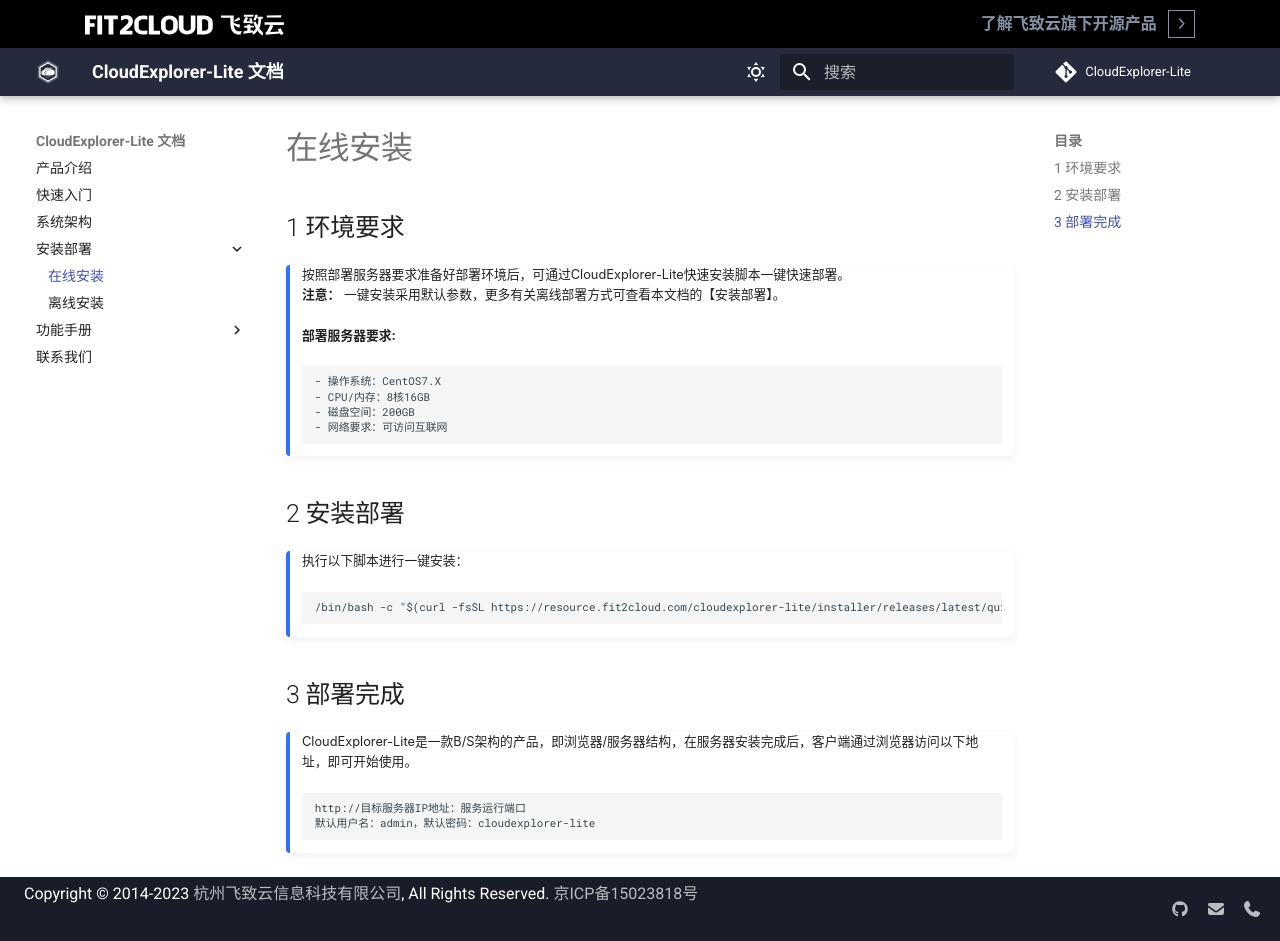
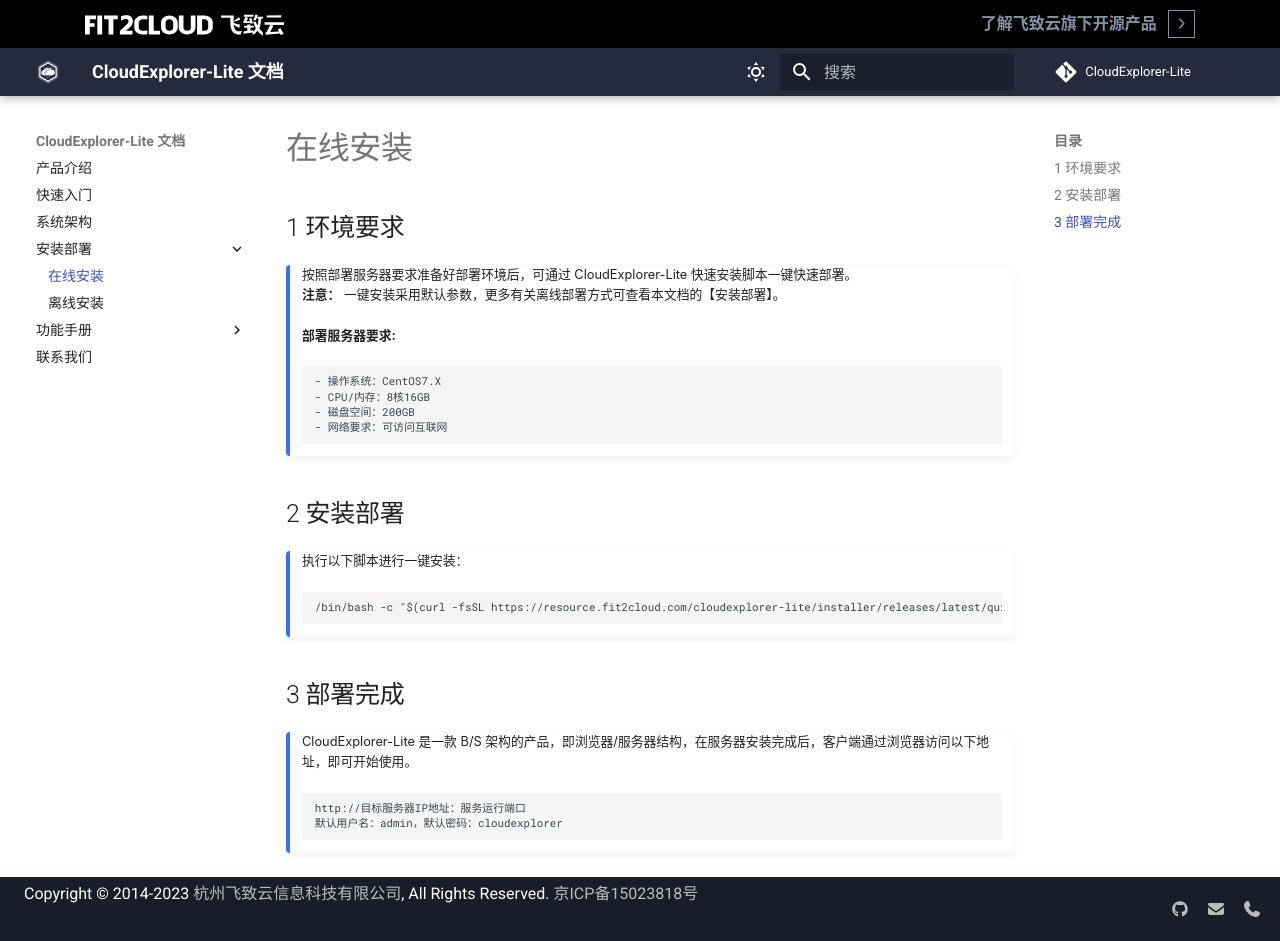
Before and after one commit to CloudExplorer-Dev/docs, an MkDocs documentation site: the page built from docs/installation/online_installation.md, in a window 1280 px wide and 941 px high. Built offline with MkDocs 1.6.1 and Material for MkDocs 9.7.7, drawn with Linux system fonts in a browser that asks for light colours; the version menu is left out.

````diff
--- a/docs/installation/online_installation.md
+++ b/docs/installation/online_installation.md
@@ -2,7 +2,7 @@
 
 !!! Abstract ""
 
-    按照部署服务器要求准备好部署环境后，可通过CloudExplorer-Lite快速安装脚本一键快速部署。
+    按照部署服务器要求准备好部署环境后，可通过 CloudExplorer-Lite 快速安装脚本一键快速部署。
     **注意：** 一键安装采用默认参数，更多有关离线部署方式可查看本文档的【安装部署】。
 
     **部署服务器要求:**
@@ -22,8 +22,8 @@
 
 ## 3 部署完成
 !!! Abstract ""
-    CloudExplorer-Lite是一款B/S架构的产品，即浏览器/服务器结构，在服务器安装完成后，客户端通过浏览器访问以下地址，即可开始使用。
+    CloudExplorer-Lite 是一款 B/S 架构的产品，即浏览器/服务器结构，在服务器安装完成后，客户端通过浏览器访问以下地址，即可开始使用。
     ```
     http://目标服务器IP地址：服务运行端口
-    默认用户名：admin，默认密码：cloudexplorer-lite
+    默认用户名：admin，默认密码：cloudexplorer
     ```
````
Also changed, not shown: docs/contact.md (+1 -1 lines), docs/index.md (+1 -1 lines), docs/installation/offline_installation.md (+3 -3 lines), docs/quick_start.md (+2 -2 lines).
